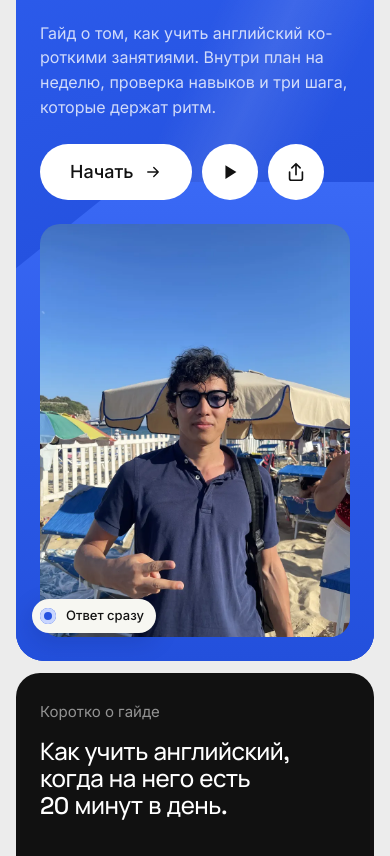
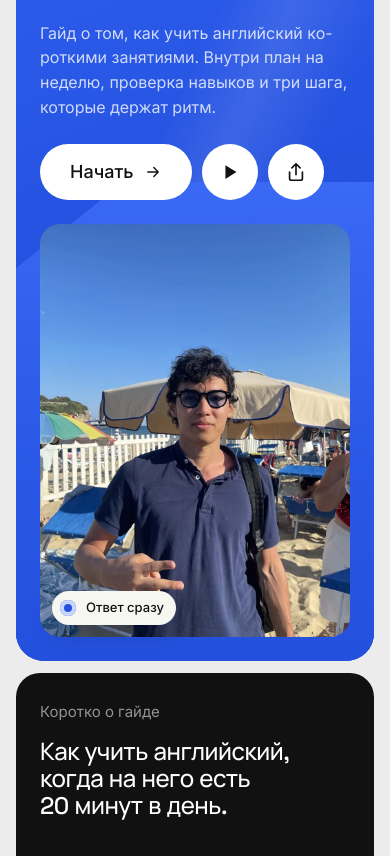
Before and after one commit to stellasdeutsch-dev/kw-05-cobalt, a plain HTML site: page en/index.html in a window 390 px wide. Shown: the part 241-1097 px from the top of the page. Drawn offline with Linux system fonts and the light colour scheme.

Commit message:
Сайт 05: плашка в первом экране внутри фото на телефоне

```diff
--- a/assets/style.css
+++ b/assets/style.css
@@ -563,7 +563,7 @@ p{text-wrap:pretty}
   .hero-photo{position:relative;top:auto;right:auto;height:auto;width:100%;max-width:none;margin:24px 0 24px;border-radius:20px}
   .chip-float{height:34px;font-size:13px;padding:0 12px 0 8px}
   .chip-float .dot-ring{width:16px;height:16px;box-shadow:inset 0 0 0 4px #c9d6ff}
-  .chip-float.c2{left:16px!important;right:auto!important;top:auto!important;bottom:28px!important}
+  .chip-float.c2{left:36px!important;right:auto!important;top:auto!important;bottom:36px!important}
   .bento3{grid-template-columns:1fr}
   .bento3 .card{min-height:230px;padding:28px 24px}
   .b3-title{font-size:24px}
```
